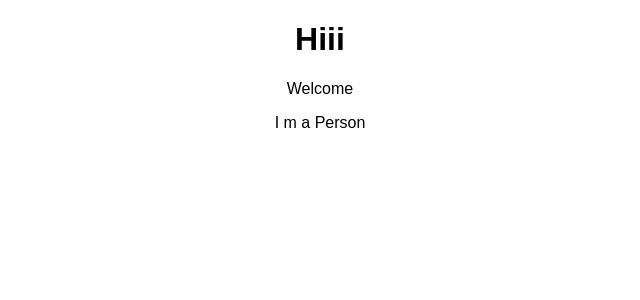
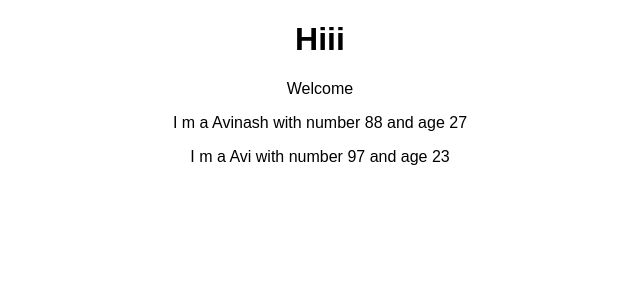
Before and after one commit to anchal66/React-tut, a React (Create React App) app: page / in a window 1280 px wide. Shown: the top 300 px of the page, without its empty margins (320-960 px from the left). Built offline with nearby package versions, Linux system fonts and the light colour scheme.

Commit message:
Passing Props and using Js in html

```diff
--- a/src/App.js
+++ b/src/App.js
@@ -8,7 +8,8 @@ class App extends Component {
       <div className="App">
         <h1>Hiii</h1>
         <p>Welcome</p>
-        <Person></Person>
+        <Person name="Avinash" age="27"></Person>
+        <Person name="Avi" age="23"/>
       </div>
     );
   }
--- a/src/Person/Person.js
+++ b/src/Person/Person.js
@@ -1,7 +1,7 @@
 import React from 'react';
 
-const person = ()=> {
-    return <p>I m a Person</p>
+const person = (props)=> {
+    return <p>I m a {props.name} with number {Math.floor(Math.random()*100)} and age {props.age}</p>
 };
 
 export default person;
```
